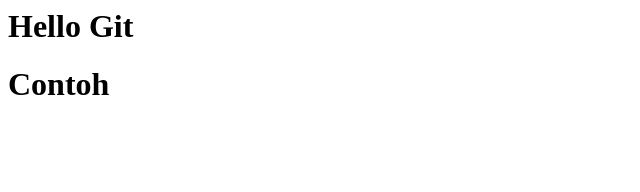
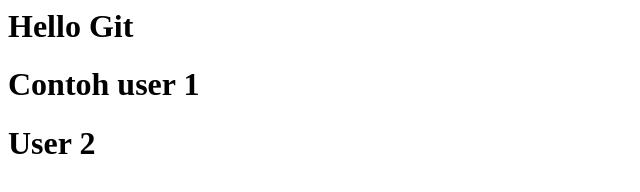
Before and after one commit to sangkakala/belajar-git-remote, a plain HTML site: page index.html in a window 1280 px wide. Shown: the whole page, without its empty margins (0-640 px from the left). Drawn offline with Linux system fonts and the light colour scheme.

Commit message:
add user 2 to index.html

```diff
--- a/index.html
+++ b/index.html
@@ -1,6 +1,7 @@
 <html>
     <body>
         <h1>Hello Git</h1>
-        <h1>Contoh</h1>
+        <h1>Contoh user 1</h1>
+        <h1>User 2</h1>
     </body>
 </html>
```
